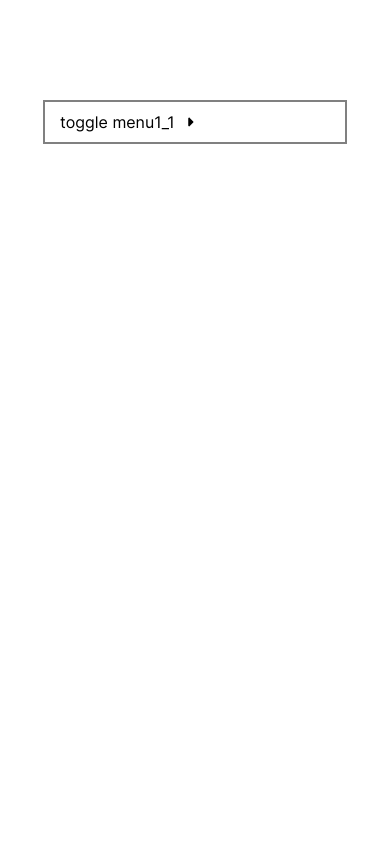
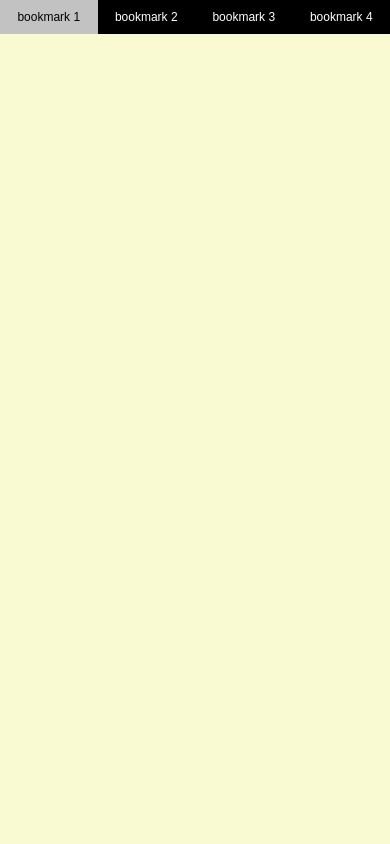
Before and after one commit to Boima12/ReactTest3, a React (Vite) app: page / in a window 390 px wide. Shown: the top 844 px of the page. Built offline with nearby package versions, Linux system fonts and the light colour scheme.

Commit message:
v0.1.10 sideTopNavibar rework

```diff
--- a/src/App.jsx
+++ b/src/App.jsx
@@ -1,6 +1,6 @@
 import styles from './App.module.css';
 
-import Co_toggleList from './pages/components/toggleList/toggleList';
+import Co_sideTopNavibar from './pages/components/sideTopNavibar/sideTopNavibar';
 
 
 function App() {
@@ -8,7 +8,7 @@ function App() {
   return (
     <div className={styles.main_App}>
 
-      <Co_toggleList />
+      <Co_sideTopNavibar />
 
     </div>
   )
--- a/src/pages/components/sideTopNavibar_tracking/sideTopNavibar_tracking.jsx
+++ b/src/pages/components/sideTopNavibar/sideTopNavibar.jsx
@@ -1,14 +1,13 @@
-import styles from './sideTopNavibar_tracking.module.css';
+import styles from './sideTopNavibar.module.css';
 import { useState, useRef, useEffect } from 'react';
 
 
-function Co_sideTopNavibar_tracking() {
+function Co_sideTopNavibar() {
   const [pageSection, setPageSection] = useState(1);
   const component1Ref = useRef();
   const component2Ref = useRef();
   const component3Ref = useRef();
   const component4Ref = useRef();
-
 
   // Track scroll position
   const handleScroll = () => {
@@ -41,7 +40,6 @@ function Co_sideTopNavibar_tracking() {
   }, []);
 
 
-
   const scrollToComponent1 = () => {
     if (component1Ref.current && pageSection !== 1) {
       setPageSection(1);
@@ -71,7 +69,7 @@ function Co_sideTopNavibar_tracking() {
   };
 
   return (
-    <div className={styles.main_sideTopNavibar_tracking}>
+    <div className={styles.main_sideTopNavibar}>
       <div className={styles.context_side}>
         <div className={`${styles.bookmark} ${pageSection == 1 ? styles.actived : ""}`} onClick={scrollToComponent1}>
           <p>bookmark 1</p>
@@ -90,8 +88,7 @@ function Co_sideTopNavibar_tracking() {
         </div>
       </div>
 
-      <div className={styles.context_main}>
-        <div className={styles.context_side_nav}>
+      <div className={styles.context_top}>
         <div className={`${styles.bookmark} ${pageSection == 1 ? styles.actived : ""}`} onClick={scrollToComponent1}>
           <p>bookmark 1</p>
         </div>
@@ -108,8 +105,10 @@ function Co_sideTopNavibar_tracking() {
           <p>bookmark 4</p>
         </div>
       </div>
+      <div className={styles.context_top_spacer}></div>
 
-        {/* assuming these below is components (use forwardRef) */}
+      <div className={styles.context_main}>
+        {/* assuming these below is components (use Zustand) */}
         <div className={styles.component1} ref={component1Ref}></div>
         <div className={styles.component2} ref={component2Ref}></div>
         <div className={styles.component3} ref={component3Ref}></div>
@@ -120,4 +119,4 @@ function Co_sideTopNavibar_tracking() {
   );
 }
 
-export default Co_sideTopNavibar_tracking
+export default Co_sideTopNavibar
--- a/src/pages/components/sideTopNavibar_tracking/sideTopNavibar_tracking.module.css
+++ b/src/pages/components/sideTopNavibar/sideTopNavibar.module.css
@@ -1,13 +1,15 @@
-div.main_sideTopNavibar_tracking {
+div.main_sideTopNavibar {
   overflow-x: hidden;
   width: 100%;
   display: flex;
+  flex-direction: column;
   align-items: flex-start;
 }
-div.main_sideTopNavibar_tracking div.context_side {
+div.main_sideTopNavibar div.context_side {
   width: 120px;
   height: 100vh;
   background: #222;
+  overflow-y: scroll;
   position: fixed;
   top: 0;
   left: 0;
@@ -16,7 +18,7 @@ div.main_sideTopNavibar_tracking div.context_side {
   align-items: flex-start;
   flex-shrink: 0;
 }
-div.main_sideTopNavibar_tracking div.context_side div.bookmark {
+div.main_sideTopNavibar div.context_side div.bookmark {
   height: 102px;
   opacity: 0.7;
   cursor: pointer;
@@ -28,7 +30,7 @@ div.main_sideTopNavibar_tracking div.context_side div.bookmark {
   gap: 12px;
   align-self: stretch;
 }
-div.main_sideTopNavibar_tracking div.context_side div.bookmark p {
+div.main_sideTopNavibar div.context_side div.bookmark p {
   color: #FFF;
   font-family: Arial, Helvetica, sans-serif;
   font-size: 12px;
@@ -36,16 +38,64 @@ div.main_sideTopNavibar_tracking div.context_side div.bookmark p {
   font-weight: 400;
   line-height: normal;
 }
-div.main_sideTopNavibar_tracking div.context_side div.bookmark:hover {
+div.main_sideTopNavibar div.context_side div.bookmark:hover {
   opacity: 0.9;
   background: #000;
 }
-div.main_sideTopNavibar_tracking div.context_side div.bookmark.actived {
+div.main_sideTopNavibar div.context_side div.bookmark.actived {
   cursor: default;
   opacity: 0.9;
   background: #000;
 }
-div.main_sideTopNavibar_tracking div.context_main {
+div.main_sideTopNavibar div.context_top {
+  width: 100%;
+  height: 34px;
+  background: black;
+  transition: all 0.4s;
+  z-index: 100;
+  position: fixed;
+  top: 0;
+  left: 0;
+  align-items: center;
+  display: none;
+}
+div.main_sideTopNavibar div.context_top div.bookmark {
+  height: 100%;
+  cursor: pointer;
+  transition: all 1s;
+  display: flex;
+  justify-content: center;
+  align-items: center;
+  flex: 1 0 0;
+}
+div.main_sideTopNavibar div.context_top div.bookmark p {
+  transition: all 1s;
+  color: #FFF;
+  font-family: Arial, Helvetica, sans-serif;
+  font-size: 12px;
+  font-style: normal;
+  font-weight: 400;
+  line-height: normal;
+}
+div.main_sideTopNavibar div.context_top div.bookmark:hover {
+  background: #C2C2C2;
+}
+div.main_sideTopNavibar div.context_top div.bookmark:hover p {
+  color: #000;
+}
+div.main_sideTopNavibar div.context_top div.bookmark.actived {
+  cursor: default;
+  background: #C2C2C2;
+}
+div.main_sideTopNavibar div.context_top div.bookmark.actived p {
+  color: #000;
+}
+div.main_sideTopNavibar div.context_top_spacer {
+  width: 100%;
+  height: 34px;
+  display: none;
+}
+div.main_sideTopNavibar div.context_main {
   width: calc(100% - 120px);
   margin-left: 120px;
   box-sizing: border-box;
@@ -55,65 +105,22 @@ div.main_sideTopNavibar_tracking div.context_main {
   align-items: center;
   gap: 128px;
 }
-div.main_sideTopNavibar_tracking div.context_main div.context_side_nav {
-  width: 100%;
-  height: 34px;
-  background: black;
-  transition: all 0.4s;
-  z-index: 10;
-  position: fixed;
-  top: 0;
-  left: 0;
-  align-items: center;
-  display: none;
-}
-div.main_sideTopNavibar_tracking div.context_main div.context_side_nav div.bookmark {
-  height: 100%;
-  cursor: pointer;
-  transition: all 1s;
-  display: flex;
-  justify-content: center;
-  align-items: center;
-  flex: 1 0 0;
-}
-div.main_sideTopNavibar_tracking div.context_main div.context_side_nav div.bookmark p {
-  transition: all 1s;
-  color: #FFF;
-  font-family: Arial, Helvetica, sans-serif;
-  font-size: 12px;
-  font-style: normal;
-  font-weight: 400;
-  line-height: normal;
-}
-div.main_sideTopNavibar_tracking div.context_main div.context_side_nav div.bookmark:hover {
-  background: #C2C2C2;
-}
-div.main_sideTopNavibar_tracking div.context_main div.context_side_nav div.bookmark:hover p {
-  color: #000;
-}
-div.main_sideTopNavibar_tracking div.context_main div.context_side_nav div.bookmark.actived {
-  cursor: default;
-  background: #C2C2C2;
-}
-div.main_sideTopNavibar_tracking div.context_main div.context_side_nav div.bookmark.actived p {
-  color: #000;
-}
-div.main_sideTopNavibar_tracking div.context_main div.component1 {
+div.main_sideTopNavibar div.context_main div.component1 {
   width: 100%;
   height: 1000px;
   background: lightgoldenrodyellow;
 }
-div.main_sideTopNavibar_tracking div.context_main div.component2 {
+div.main_sideTopNavibar div.context_main div.component2 {
   width: 100%;
   height: 1000px;
   background: lightcoral;
 }
-div.main_sideTopNavibar_tracking div.context_main div.component3 {
+div.main_sideTopNavibar div.context_main div.component3 {
   width: 100%;
   height: 1000px;
   background: lightgreen;
 }
-div.main_sideTopNavibar_tracking div.context_main div.component4 {
+div.main_sideTopNavibar div.context_main div.component4 {
   width: 100%;
   height: 1000px;
   background: lightskyblue;
@@ -121,32 +128,38 @@ div.main_sideTopNavibar_tracking div.context_main div.component4 {
 
 /* Extra small devices (phones, below 600px) */
 @media only screen and (min-width: 320px) and (max-width: 599.9px) {
-  div.main_sideTopNavibar_tracking div.context_side {
+  div.main_sideTopNavibar div.context_side {
     display: none;
   }
-  div.main_sideTopNavibar_tracking div.context_main {
+  div.main_sideTopNavibar div.context_top {
+    display: flex;
+  }
+  div.main_sideTopNavibar div.context_top_spacer {
+    display: block;
+  }
+  div.main_sideTopNavibar div.context_main {
     width: 100%;
     margin-left: 0;
     gap: 64px;
   }
-  div.main_sideTopNavibar_tracking div.context_main div.context_side_nav {
-    display: flex;
-  }
 }
 /* Small devices (portrait tablets and large phones, 600px and up) */
 @media only screen and (min-width: 600px) and (max-width: 767.9px) {
-  div.main_sideTopNavibar_tracking div.context_side {
+  div.main_sideTopNavibar div.context_side {
     display: none;
   }
-  div.main_sideTopNavibar_tracking div.context_main {
+  div.main_sideTopNavibar div.context_top {
+    display: flex;
+  }
+  div.main_sideTopNavibar div.context_top_spacer {
+    display: block;
+  }
+  div.main_sideTopNavibar div.context_main {
     width: 100%;
     margin-left: 0;
     gap: 64px;
   }
-  div.main_sideTopNavibar_tracking div.context_main div.context_side_nav {
-    display: flex;
-  }
-  div.main_sideTopNavibar_tracking div.context_main {
+  div.main_sideTopNavibar div.context_main {
     gap: 128px;
   }
 }
@@ -154,4 +167,4 @@ div.main_sideTopNavibar_tracking div.context_main div.component4 {
 /* Large devices (laptops/desktops, 992px and up) */
 /* Extra large devices (large laptops and desktops, 1200px and up) */
 
-/*# sourceMappingURL=sideTopNavibar_tracking.module.css.map */
+/*# sourceMappingURL=sideTopNavibar.module.css.map */
--- a/src/pages/components/sideTopNavibar_tracking/sideTopNavibar_tracking.scss
+++ b/src/pages/components/sideTopNavibar/sideTopNavibar.scss
@@ -1,15 +1,22 @@
-div.main_sideTopNavibar_tracking {
+$context_side_width: 120px;
+$context_top_height: 34px;
+
+
+
+div.main_sideTopNavibar {
     overflow-x: hidden;     // position: fixed; issue
 
     width: 100%;
 
     display: flex;
+    flex-direction: column;
     align-items: flex-start;
 
     div.context_side {
-        width: 120px;
+        width: $context_side_width;
         height: 100vh;
         background: #222;
+        overflow-y: scroll;
 
         position: fixed;
         top: 0;
@@ -56,26 +63,14 @@ div.main_sideTopNavibar_tracking {
         }
     }
 
-    div.context_main {
-        width: calc(100% - 120px);
-        margin-left: 120px;
-        // padding: 12px 24px;
-        box-sizing: border-box;
-        background: #000;
-
-        display: flex;
-        flex-direction: column;
-        align-items: center;
-        gap: 128px;
-
-        div.context_side_nav {
+    div.context_top {
         width: 100%;
-            height: 34px;
+        height: $context_top_height;
         background: black;
 
         transition: all 0.4s;
 
-            z-index: 10;
+        z-index: 100;
         position: fixed;
         top: 0;
         left: 0;
@@ -126,6 +121,25 @@ div.main_sideTopNavibar_tracking {
         }
     }
 
+    div.context_top_spacer {
+        width: 100%;
+        height: $context_top_height;
+
+        display: none;
+    }
+
+    div.context_main {
+        width: calc(100% - $context_side_width);
+        margin-left: $context_side_width;
+        // padding: 12px 24px;
+        box-sizing: border-box;
+        background: #000;
+
+        display: flex;
+        flex-direction: column;
+        align-items: center;
+        gap: 128px;
+
         // delete these div.component(s)
         div.component1 {
             width: 100%;
@@ -155,24 +169,27 @@ div.main_sideTopNavibar_tracking {
             background: lightskyblue;
         }
     }
-
 }
 
 
 @mixin screen320 {
-    div.main_sideTopNavibar_tracking {
+    div.main_sideTopNavibar {
         div.context_side {
             display: none;
+        }
+
+        div.context_top {
+            display: flex;
+        }
+
+        div.context_top_spacer {
+            display: block;
         }
 
         div.context_main {
             width: 100%;
             margin-left: 0;
             gap: 64px;
-
-            div.context_side_nav {
-                display: flex;
-            }
         }
     }
 }
@@ -180,7 +197,7 @@ div.main_sideTopNavibar_tracking {
 @mixin screen600 {
     @include screen320;
 
-    div.main_sideTopNavibar_tracking {
+    div.main_sideTopNavibar {
         div.context_main {
             gap: 128px;
         }
@@ -194,12 +211,10 @@ div.main_sideTopNavibar_tracking {
 }
 
 
-
 /* Small devices (portrait tablets and large phones, 600px and up) */
 @media only screen and (min-width: 600px) and (max-width: 767.9px) {
     @include screen600;
 }
-
 
 
 /* Medium devices (landscape tablets, 768px and up) */
@@ -208,14 +223,12 @@ div.main_sideTopNavibar_tracking {
 }
 
 
-
 /* Large devices (laptops/desktops, 992px and up) */
 @media only screen and (min-width: 992px) and (max-width: 1199.9px) {
 
 }
 
 
-
 /* Extra large devices (large laptops and desktops, 1200px and up) */
 @media only screen and (min-width: 1200px) and (max-width: 1535.9px) {
 
```
Also changed, not shown: 2 other files (tests, documents, lock files or other folders). Lines whose indentation alone changed are shown as unchanged.
